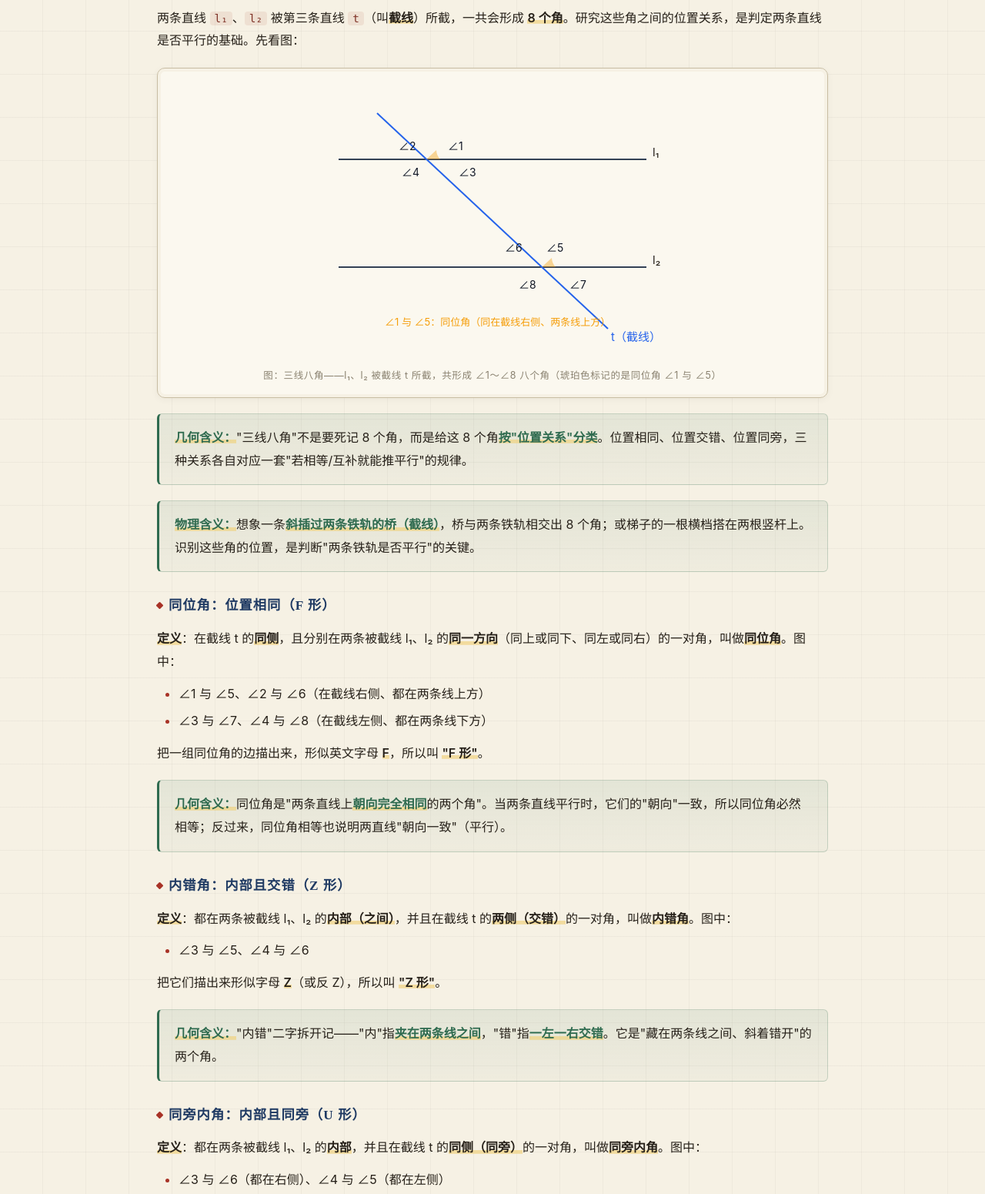
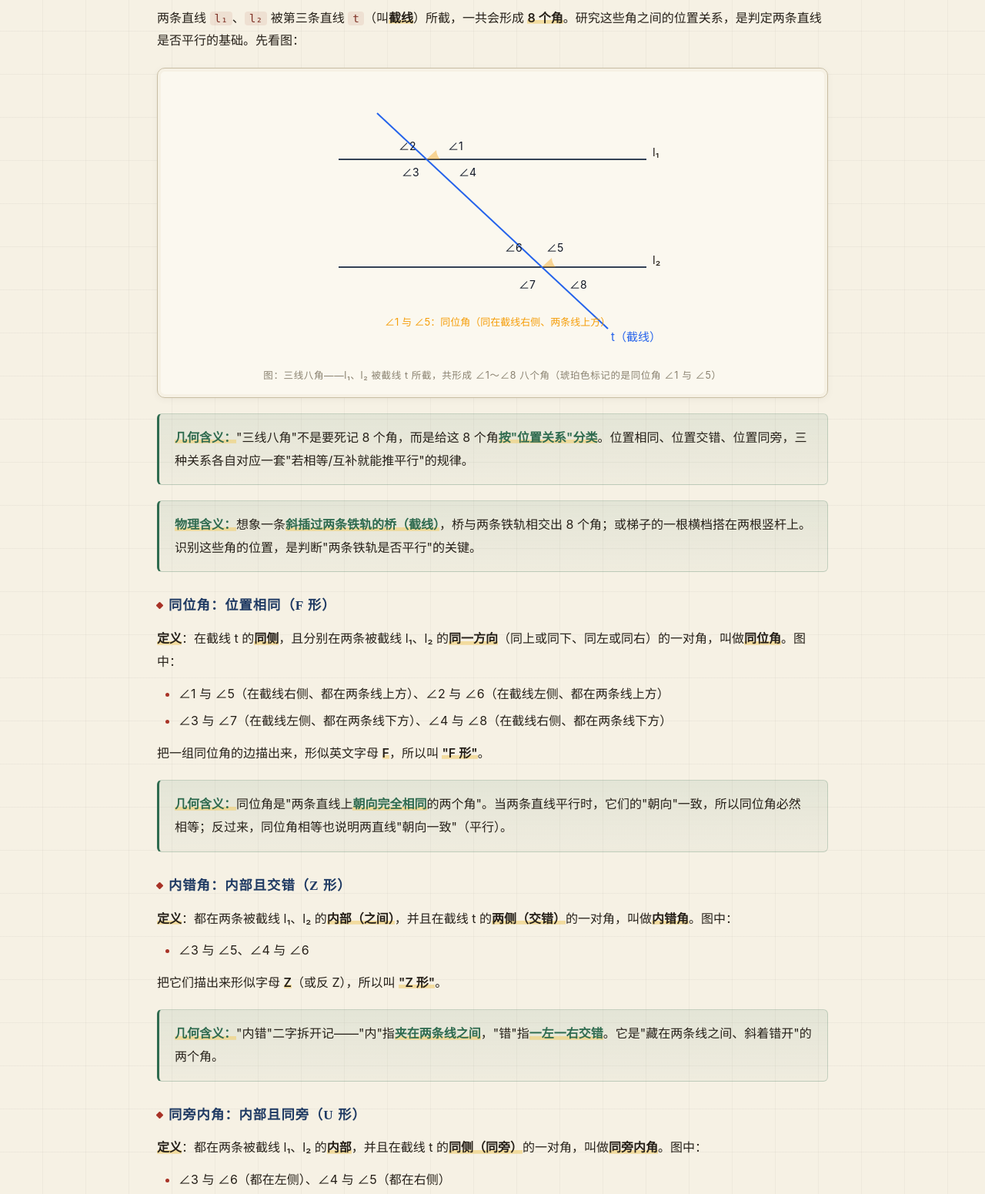
Before and after one commit to PandaXu/math-learning, a plain HTML site: page 初中/初一/七年级下册/第5章-相交线与平行线/第5章-相交线与平行线.html in a window 1280 px wide. Shown: the part 5234-6785 px from the top of the page at 77% size. Drawn offline with Linux system fonts and the light colour scheme.

Commit message:
修正三线八角图编号与正文定义的一致性
- 图中 ∠3/∠4、∠7/∠8 的左右位置与正文定义相反（原 ASCII 图编号有误），已按标准编号修正
- 同步修正正文三处括号方位描述：∠2与∠6 在左侧、∠4与∠8 在右侧、同旁内角两组左右对调
- 全部 8 组角关系（同位 4 对、内错 2 对、同旁 2 对）经脚本校验与图、正文三方一致

Co-Authored-By: Claude Opus 4.8 <noreply@anthropic.com>

```diff
--- a/初中/初一/七年级下册/第5章-相交线与平行线/第5章-相交线与平行线.html
+++ b/初中/初一/七年级下册/第5章-相交线与平行线/第5章-相交线与平行线.html
@@ -210,12 +210,12 @@
 <text x="414" y="336" font-size="15" fill="#2563eb">t（截线）</text>
 <text x="202" y="88" font-size="14" fill="#111827">∠1</text>
 <text x="138" y="88" font-size="14" fill="#111827">∠2</text>
-<text x="216" y="122" font-size="14" fill="#111827">∠3</text>
-<text x="142" y="122" font-size="14" fill="#111827">∠4</text>
+<text x="142" y="122" font-size="14" fill="#111827">∠3</text>
+<text x="216" y="122" font-size="14" fill="#111827">∠4</text>
 <text x="330" y="220" font-size="14" fill="#111827">∠5</text>
 <text x="276" y="220" font-size="14" fill="#111827">∠6</text>
-<text x="360" y="268" font-size="14" fill="#111827">∠7</text>
-<text x="294" y="268" font-size="14" fill="#111827">∠8</text>
+<text x="294" y="268" font-size="14" fill="#111827">∠7</text>
+<text x="360" y="268" font-size="14" fill="#111827">∠8</text>
 <path d="M 174 100 L 192 100 A 18 18 0 0 1 187 88 Z" fill="#f59e0b" opacity="0.4">
 <animate attributeName="opacity" values="0.3;0.6;0.3" dur="4s" repeatCount="indefinite"/>
 </path>
@@ -232,8 +232,8 @@
 <h3>同位角：位置相同（F 形）</h3>
 <p><strong>定义</strong>：在截线 t 的<strong>同侧</strong>，且分别在两条被截线 l₁、l₂ 的<strong>同一方向</strong>（同上或同下、同左或同右）的一对角，叫做<strong>同位角</strong>。图中：</p>
 <ul>
-<li>∠1 与 ∠5、∠2 与 ∠6（在截线右侧、都在两条线上方）</li>
-<li>∠3 与 ∠7、∠4 与 ∠8（在截线左侧、都在两条线下方）</li>
+<li>∠1 与 ∠5（在截线右侧、都在两条线上方）、∠2 与 ∠6（在截线左侧、都在两条线上方）</li>
+<li>∠3 与 ∠7（在截线左侧、都在两条线下方）、∠4 与 ∠8（在截线右侧、都在两条线下方）</li>
 </ul>
 <p>把一组同位角的边描出来，形似英文字母 <strong>F</strong>，所以叫 <strong>"F 形"</strong>。</p>
 <div class="insight"><strong>几何含义：</strong>同位角是"两条直线上<strong>朝向完全相同</strong>的两个角"。当两条直线平行时，它们的"朝向"一致，所以同位角必然相等；反过来，同位角相等也说明两直线"朝向一致"（平行）。</div>
@@ -249,7 +249,7 @@
 <h3>同旁内角：内部且同旁（U 形）</h3>
 <p><strong>定义</strong>：都在两条被截线 l₁、l₂ 的<strong>内部</strong>，并且在截线 t 的<strong>同侧（同旁）</strong>的一对角，叫做<strong>同旁内角</strong>。图中：</p>
 <ul>
-<li>∠3 与 ∠6（都在右侧）、∠4 与 ∠5（都在左侧）</li>
+<li>∠3 与 ∠6（都在左侧）、∠4 与 ∠5（都在右侧）</li>
 </ul>
 <p>把它们描出来形似字母 <strong>U</strong>（或 C），所以叫 <strong>"U 形"</strong>。</p>
 <div class="insight"><strong>几何含义：</strong>"同旁"指都在截线的<strong>同一侧</strong>，加上"内"（两条线之间）。当两直线平行时，同旁内角<strong>互补</strong>（合起来 180°），这是它与同位角、内错角最大的不同——它靠"和为 180°"而非"相等"来判断平行。</div>
```
